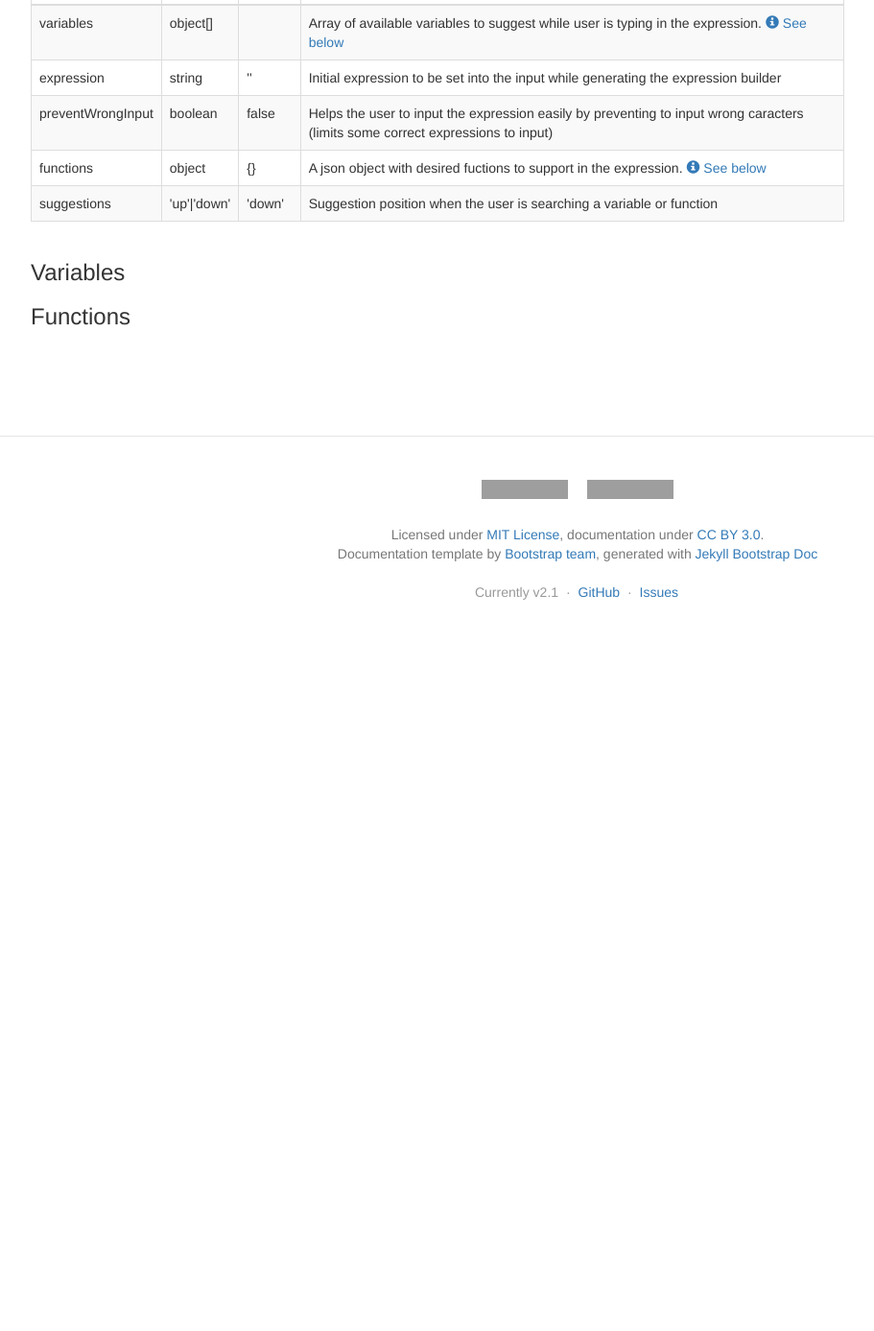
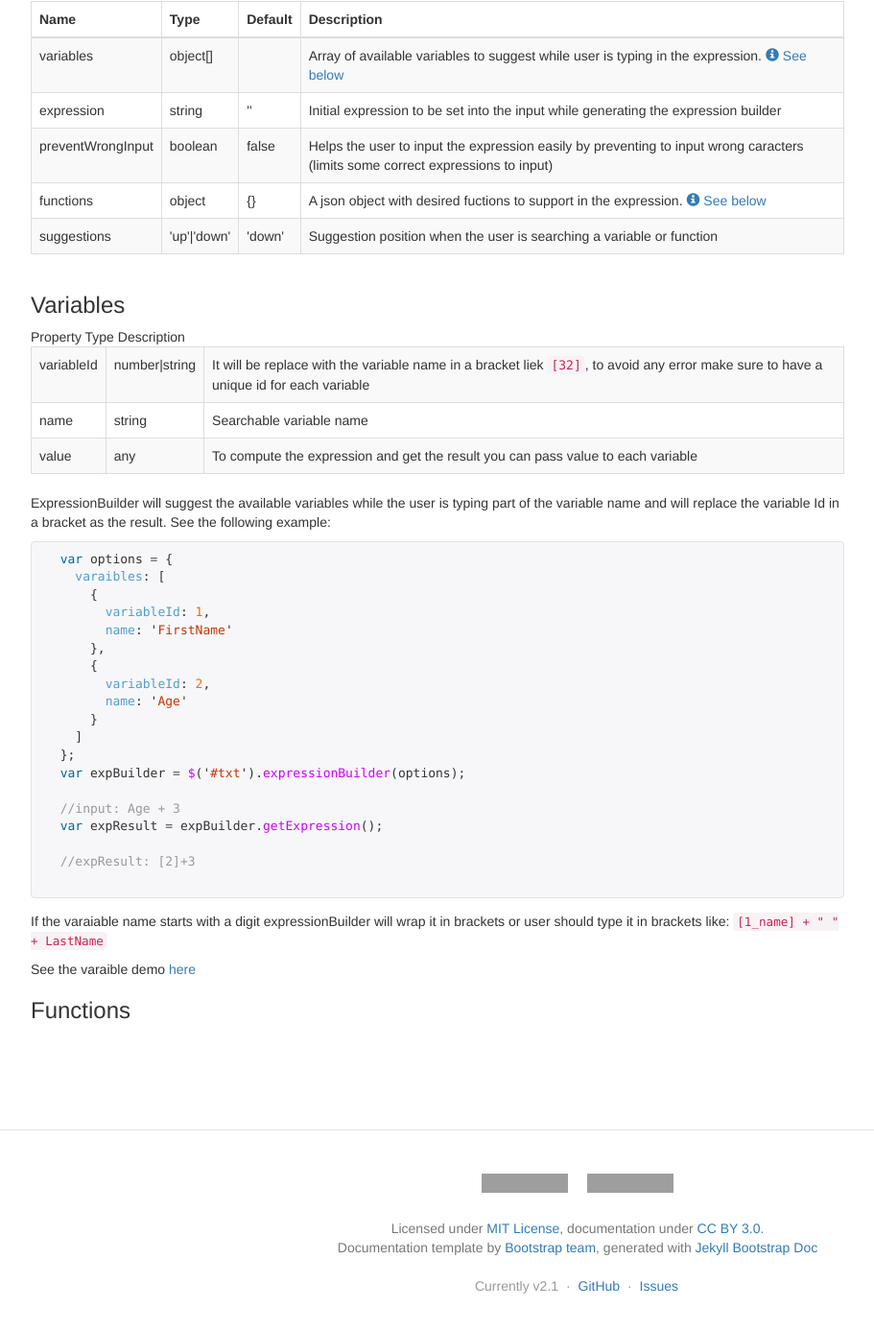
Before and after one commit to magicops/JQuery-expression-builder, a Jekyll site: the page built from index.html, in a window 1280 px wide and 1400 px high, scrolled down 1887 px. Shown: the top 1387 px of the window at 96% size, without its empty margins (38-949 px from the left). Built offline with Jekyll 4.4.1, drawn with Linux system fonts in a browser that asks for light colours; nearby versions of some CDN libraries; before the commit the page ends 2564 px from its top, so only the background shows below that; some of the changed text lies outside the part shown; grey boxes are pictures that could not be loaded.

Commit message:
Index and demo content

```diff
--- a/index.html
+++ b/index.html
@@ -87,6 +87,10 @@ isHome: true
   let exp = expBuilder.getExpression();
   {% endhighlight %}
   <!-- @formatter:on -->
+
+  <p>
+    See the besic demo <a href="{{site.github.url | replace: 'http://', '//'}}demo.html#demo-basic">here</a>
+  </p>
 
   <h2 id="options">Options</h2>
 
@@ -189,6 +193,95 @@ isHome: true
 
   <h3 id="variables">Variables</h3>
 
+  <div class="table-responsive">
+    <table class="table table-bordered table-striped">
+      <thead>
+        <tr>
+          Property
+        </tr>
+        <tr>
+          Type
+        </tr>
+        <tr>
+          Description
+        </tr>
+      </thead>
+      <tbody>
+        <tr>
+          <td>
+            variableId
+          </td>
+          <td>
+            number|string
+          </td>
+          <td>
+            It will be replace with the variable name in a bracket liek <code>[32]</code>,
+            to avoid any error make sure to have a unique id for each variable
+          </td>
+        </tr>
+        <tr>
+          <td>
+            name
+          </td>
+          <td>
+            string
+          </td>
+          <td>
+            Searchable variable name
+          </td>
+        </tr>
+        <tr>
+          <td>
+            value
+          </td>
+          <td>
+            any
+          </td>
+          <td>
+            To compute the expression and get the result you can pass value to each variable
+          </td>
+        </tr>
+      </tbody>
+    </table>
+  </div>
+
+  <p>
+    ExpressionBuilder will suggest the available variables while the user is typing part of the variable name and will replace
+    the variable Id in a bracket as the result. See the following example:
+  </p>
+
+  <!-- @formatter:off -->
+  {% highlight javascript %}
+  var options = {
+    varaibles: [
+      {
+        variableId: 1,
+        name: 'FirstName'
+      },
+      {
+        variableId: 2,
+        name: 'Age'
+      }
+    ]
+  };
+  var expBuilder = $('#txt').expressionBuilder(options);
+
+  //input: Age + 3
+  var expResult = expBuilder.getExpression();
+
+  //expResult: [2]+3
+  {% endhighlight %}
+  <!-- @formatter:on -->
+
+  <p>
+    If the varaiable name starts with a digit expressionBuilder will wrap it in brackets or user should type it in brackets like:
+    <code>[1_name] + " " + LastName</code>
+  </p>
+
+  <p>
+    See the varaible demo <a href="{{site.github.url | replace: 'http://', '//'}}demo.html#demo-variable">here</a>
+  </p>
+
   <h3 id="functions">Functions</h3>
 
 </section>
```
Also changed, not shown: demo.html (+59 -3 lines).
